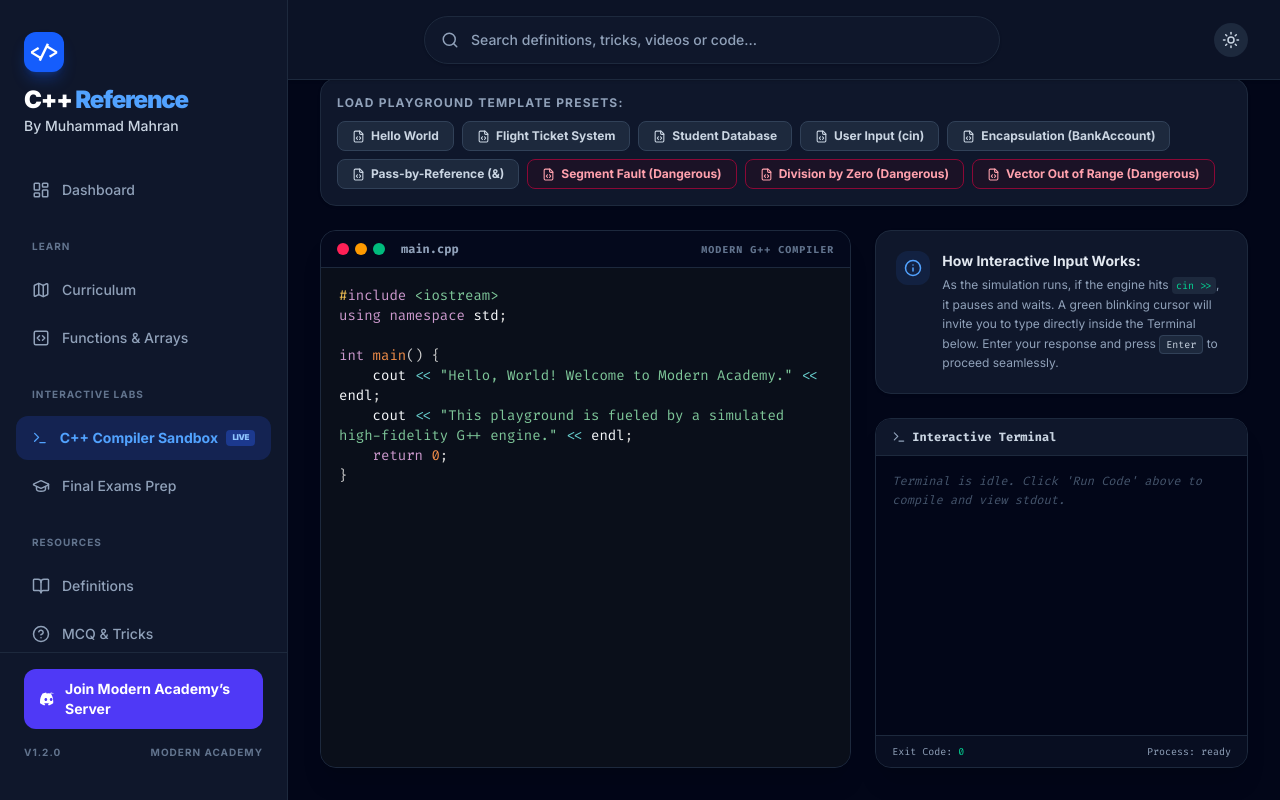
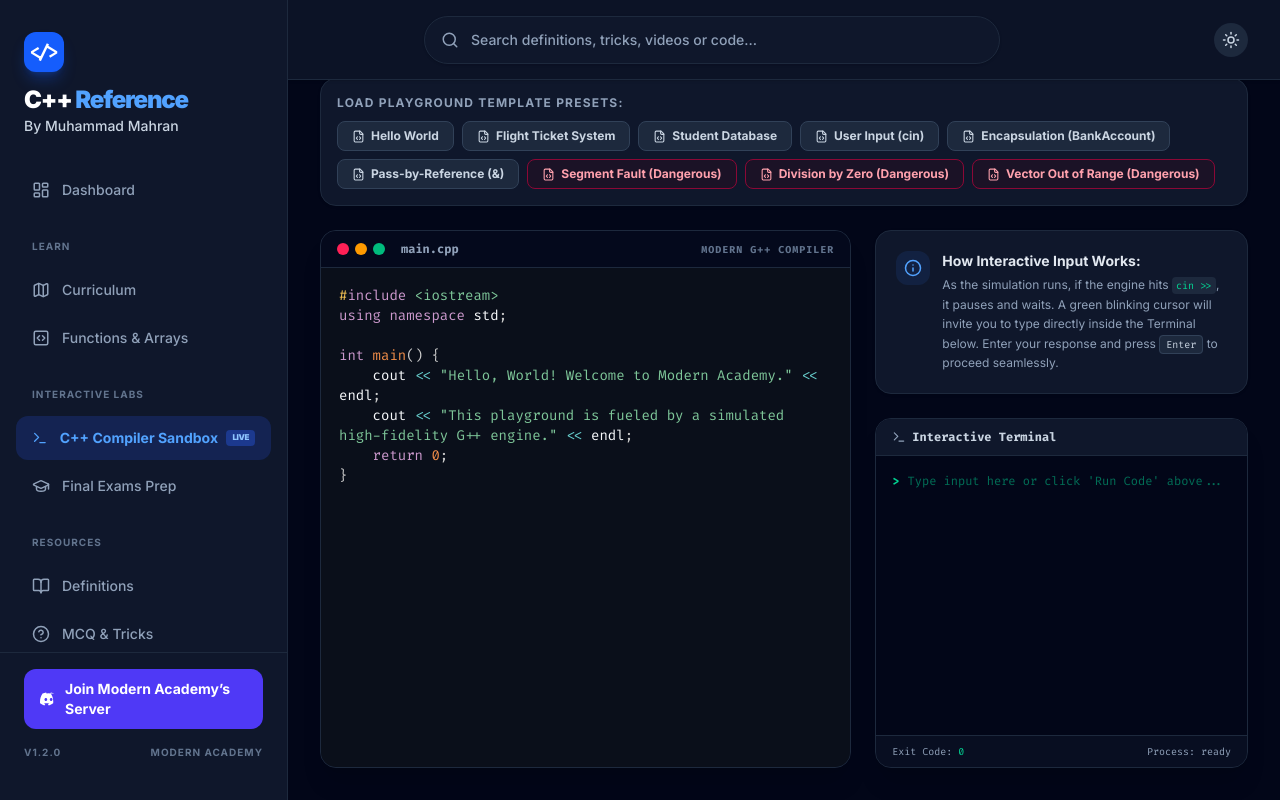
Before and after one commit to moemahran313/CPP-Refrence-Library, a React (Vite) app: page /playground in a window 1280 px wide. Built offline with nearby package versions, Linux system fonts and the light colour scheme.

Commit message:
feat(playground): improve cin input tokenization
Implement token-based input parsing for `cin` to correctly handle whitespace-separated values and resolve program suspension states during execution.

```diff
--- a/src/lib/cppInterpreter.ts
+++ b/src/lib/cppInterpreter.ts
@@ -23,6 +23,7 @@ export interface SimulationResult {
 export class CppInterpreter {
   private outputBuffer: string = "";
   private stdinQueue: string[] = [];
+  private stdinTokens: string[] = [];
   private onInputRequired: (() => void) | null = null;
   private isSuspended: boolean = false;
   private inputResolver: ((value: string) => void) | null = null;
@@ -321,23 +322,32 @@ export class CppInterpreter {
     };
 
     const __cin = async (): Promise<any> => {
+      // If we have tokens already, return the first one
+      if (this.stdinTokens.length > 0) {
+        return this.stdinTokens.shift();
+      }
+
+      // If we have lines in the queue but no tokens, tokenize the next line
       if (this.stdinQueue.length > 0) {
-        const val = this.stdinQueue.shift()!;
-        this.outputBuffer += val + "\n";
+        const line = this.stdinQueue.shift()!;
+        this.stdinTokens = line.trim().split(/\s+/);
+        this.outputBuffer += line + "\n";
         onWrite(this.outputBuffer);
-        return isNaN(Number(val)) ? val : Number(val);
-      } else {
-        // Suspend simulation
+        return this.stdinTokens.shift();
+      }
+
+      // Otherwise, suspend and wait for input
       this.isSuspended = true;
       onSuspendStatus(true);
       return new Promise((resolve) => {
-          this.inputResolver = (val: string) => {
+        this.inputResolver = (line: string) => {
           this.isSuspended = false;
           onSuspendStatus(false);
-            resolve(isNaN(Number(val)) ? val : Number(val));
+          this.stdinTokens = line.trim().split(/\s+/);
+          const firstToken = this.stdinTokens.shift();
+          resolve(firstToken);
         };
       });
-      }
     };
 
     const __getline = async (): Promise<string> => {
@@ -441,6 +451,9 @@ export class CppInterpreter {
       const resolver = this.inputResolver;
       this.inputResolver = null;
       resolver(inputLine);
+    } else {
+      // If not suspended, queue it for future cin calls
+      this.stdinQueue.push(inputLine);
     }
   }
 }
--- a/src/pages/Playground.tsx
+++ b/src/pages/Playground.tsx
@@ -382,6 +382,8 @@ export default function Playground() {
   const [accumulatedInputs, setAccumulatedInputs] = useState<string[]>([]);
   const [currentInputLine, setCurrentInputLine] = useState("");
   const [isProgramSuspended, setIsProgramSuspended] = useState(false);
+  const interpreterRef = React.useRef<CppInterpreter | null>(null);
+  const isExecutingRef = React.useRef<boolean>(false);
 
   const terminalInputRef = React.useRef<HTMLInputElement>(null);
   const consoleEndRef = React.useRef<HTMLDivElement>(null);
@@ -399,19 +401,23 @@ export default function Playground() {
   }, [terminalOutput, isProgramSuspended, loading]);
 
   const handleRun = async (currentCode = code, inputsList: string[] = []) => {
+    // Prevent overlapping executions: If user clicks Run while already running, we start fresh.
+    // However, if we're suspended, we might want to allow this to restart the program.
     setLoading(true);
     setStatus("IDLE");
     setDiagnostics("");
     setErrorDetails("");
+    setIsProgramSuspended(false);
 
     if (inputsList.length === 0) {
       setTerminalOutput("");
       setAccumulatedInputs([]);
-      setIsProgramSuspended(false);
     }
 
     try {
       const interpreter = new CppInterpreter();
+      interpreterRef.current = interpreter;
+
       const result = await interpreter.execute(
         currentCode,
         inputsList,
@@ -420,18 +426,19 @@ export default function Playground() {
         },
         (suspendedState) => {
           setIsProgramSuspended(suspendedState);
+          // Crucial: Allow input to be processed by dropping loading state when suspended
+          if (suspendedState) {
+            setLoading(false);
+          } else {
+            setLoading(true);
+          }
         }
       );
 
       setStatus(result.status);
       setExitCode(result.exitCode);
       setDiagnostics(result.diagnostics);
-
-      if (result.status === "SUSPENDED") {
-        setIsProgramSuspended(true);
-      } else {
-        setIsProgramSuspended(false);
-      }
+      setIsProgramSuspended(result.status === "SUSPENDED");
 
     } catch (err: any) {
       console.error(err);
@@ -493,19 +500,26 @@ export default function Playground() {
   const handleTerminalKeyDown = (e: React.KeyboardEvent<HTMLInputElement>) => {
     if (e.key === "Enter") {
       e.preventDefault();
-      if (loading) return;
+      // Only block if we're truly busy (not just suspended)
+      if (loading && !isProgramSuspended) return;
 
       const trimmedValue = currentInputLine;
       setCurrentInputLine("");
 
-      // Immediately append the typed value to the local output buffer for instant visual echo
+      // Visual echo
       setTerminalOutput(prev => prev + trimmedValue + "\n");
 
-      // Save to client context and re-submit running state
-      const updatedList = [...accumulatedInputs, trimmedValue];
-      setAccumulatedInputs(updatedList);
-
-      handleRun(code, updatedList);
+      if (isProgramSuspended && interpreterRef.current) {
+        // True Resume: Feed the value into the active promise
+        interpreterRef.current.resume(trimmedValue);
+        // We also update the history for re-runs
+        setAccumulatedInputs(prev => [...prev, trimmedValue]);
+      } else {
+        // Fallback: Start a new run with the new input included
+        const updatedList = [...accumulatedInputs, trimmedValue];
+        setAccumulatedInputs(updatedList);
+        handleRun(code, updatedList);
+      }
     }
   };
 
@@ -674,8 +688,9 @@ export default function Playground() {
                   {terminalOutput}
 
                   {/* Inline interactive input field */}
-                  {isProgramSuspended && (
-                    <span className="inline-flex items-center ml-1">
+                  {(!loading || isProgramSuspended) && (
+                    <div className="flex items-center gap-2 mt-1">
+                      <span className="text-emerald-400 font-bold">{">"}</span>
                       <input
                         id="interactive-terminal-input"
                         ref={terminalInputRef}
@@ -683,21 +698,36 @@ export default function Playground() {
                         value={currentInputLine}
                         onChange={(e) => setCurrentInputLine(e.target.value)}
                         onKeyDown={handleTerminalKeyDown}
-                        disabled={loading}
-                        className="bg-transparent text-emerald-400 font-mono text-xs outline-none border-0 p-0 m-0 caret-emerald-400 focus:ring-0 w-36"
+                        disabled={loading && !isProgramSuspended}
+                        className="bg-transparent text-emerald-400 font-mono text-xs outline-none border-0 p-0 m-0 caret-emerald-400 focus:ring-0 flex-1"
                         autoFocus
-                        placeholder="Type input & enter"
+                        placeholder={isProgramSuspended ? "Enter program input..." : "Type here to run with input..."}
                       />
-                      {loading && (
-                        <span className="text-slate-500 text-[10px] ml-2 animate-pulse">(computing next frame...)</span>
+                      {loading && isProgramSuspended && (
+                        <span className="text-slate-500 text-[10px] ml-2 animate-pulse">(processing...)</span>
                       )}
-                    </span>
+                    </div>
                   )}
                 </div>
-              ) : status === "COMPILATION_FAILED" ? (
-                <div className="text-rose-400 italic">No output produced due to compiler failure (check logs below).</div>
+              ) : (!loading || isProgramSuspended) ? (
+                <div className="flex items-center gap-2">
+                   <span className="text-emerald-400 font-bold">{">"}</span>
+                    <input
+                      id="interactive-terminal-idle-input"
+                      ref={terminalInputRef}
+                      type="text"
+                      value={currentInputLine}
+                      onChange={(e) => setCurrentInputLine(e.target.value)}
+                      onKeyDown={handleTerminalKeyDown}
+                      className="bg-transparent text-emerald-400 font-mono text-xs outline-none border-0 p-0 m-0 caret-emerald-400 focus:ring-0 flex-1"
+                      autoFocus
+                      placeholder="Type input here or click 'Run Code' above..."
+                    />
+                </div>
               ) : (
-                <div className="text-slate-600 italic">Terminal is idle. Click 'Run Code' above to compile and view stdout.</div>
+                <div className="flex items-center justify-center h-full text-slate-500 gap-2 font-sans py-12">
+                   <span className="inline-block animate-pulse">Compiling source code in sandbox environment...</span>
+                </div>
               )}
               <div ref={consoleEndRef} />
             </div>
```
Lines whose indentation alone changed are shown as unchanged.
